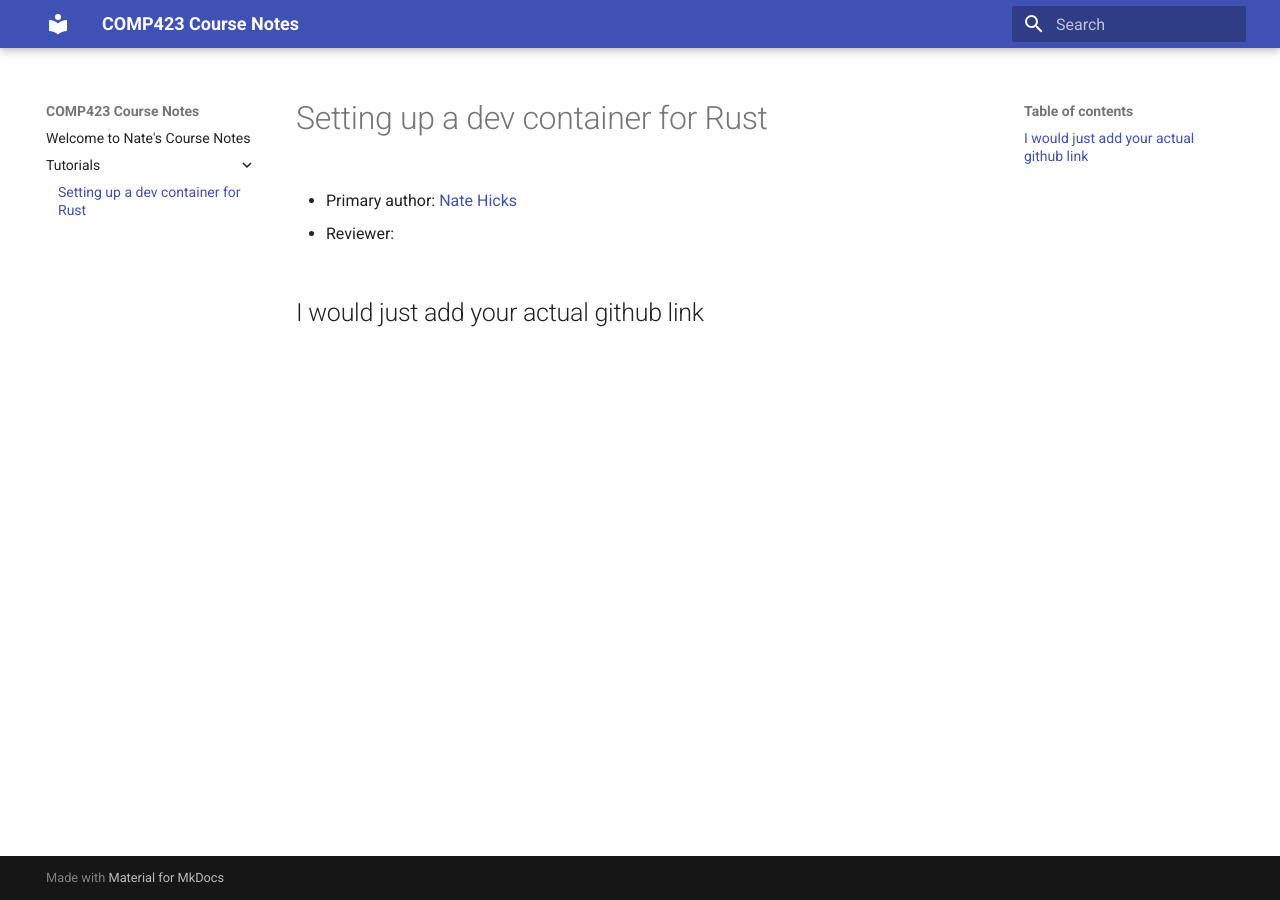
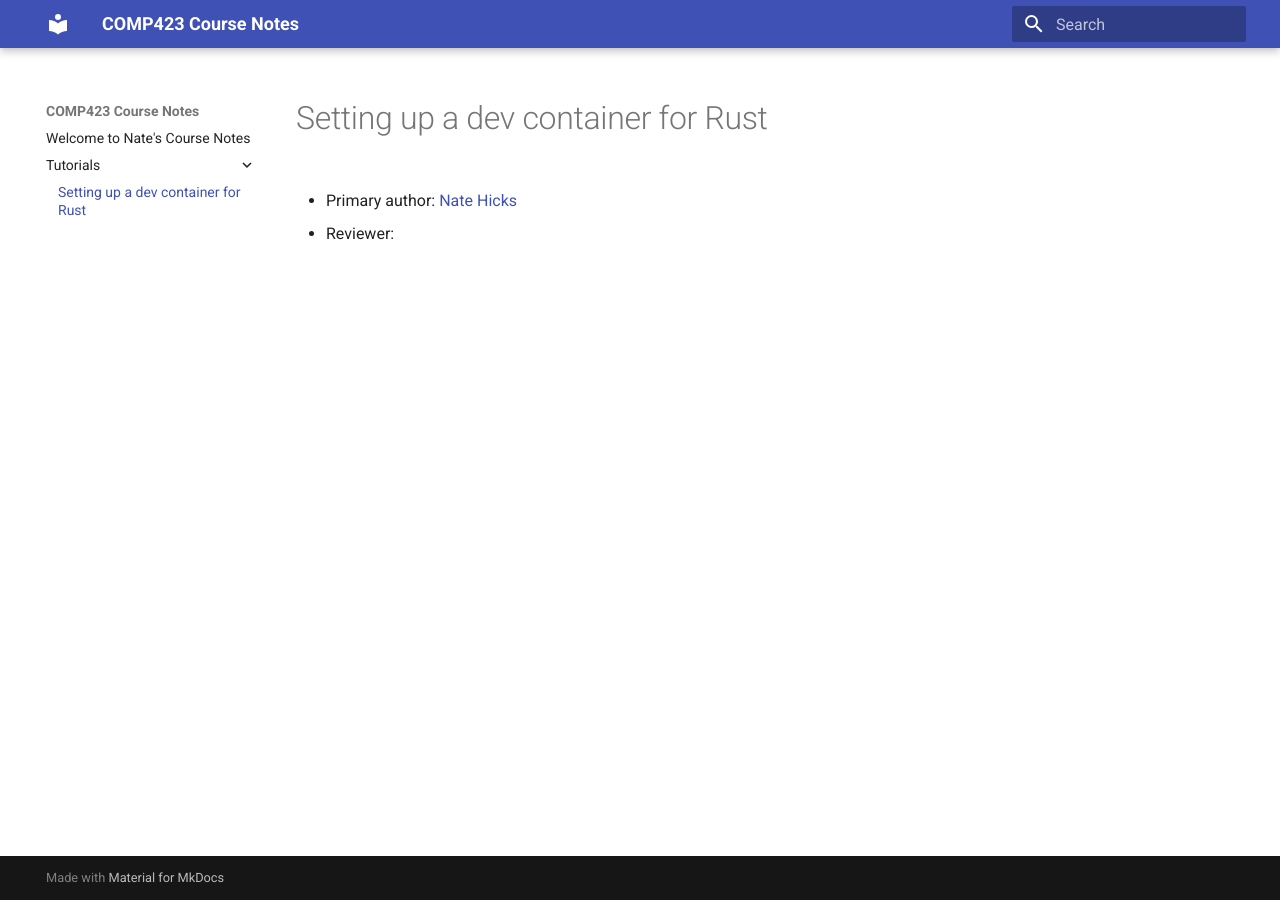
Before and after one commit to hicksnat/comp423-course-notes, an MkDocs documentation site: the page built from docs/tutorials/rust-setup.md, in a window 1280 px wide. Built offline with MkDocs 1.6.1 and Material for MkDocs 9.7.7, drawn with Linux system fonts in a browser that asks for light colours.

Commit message:
Bryson's branch commit

```diff
--- a/docs/tutorials/rust-setup.md
+++ b/docs/tutorials/rust-setup.md
@@ -1,7 +1,5 @@
 # Setting up a dev container for Rust
 
-* Primary author: [Nate Hicks](https://YourGitHubProfileLink)
+* Primary author: [Nate Hicks](https://github.com/hicksnat)
 
 * Reviewer: [<Bryson Hogsed>](https://github.com/brysonth)
-
-## I would just add your actual github link
```
